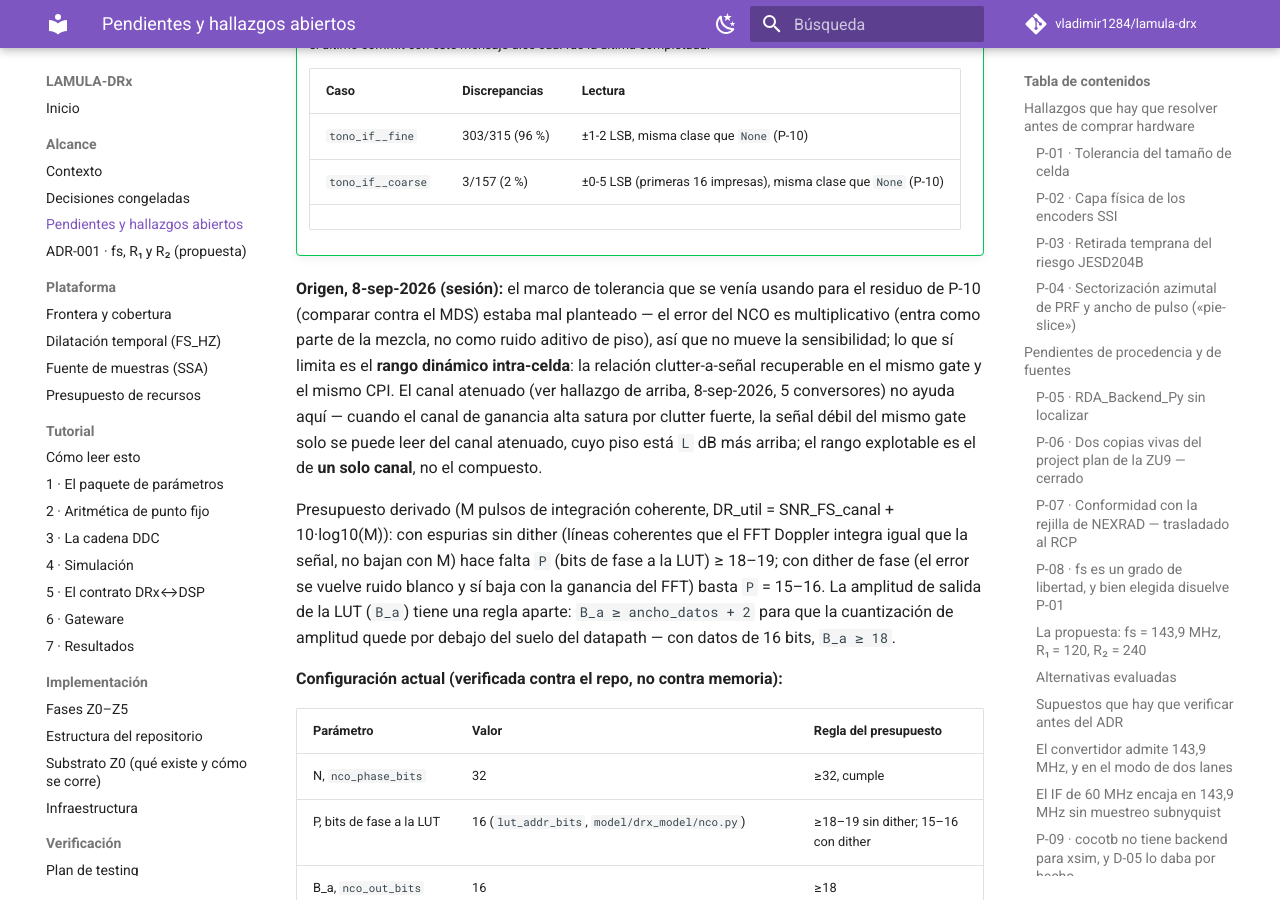
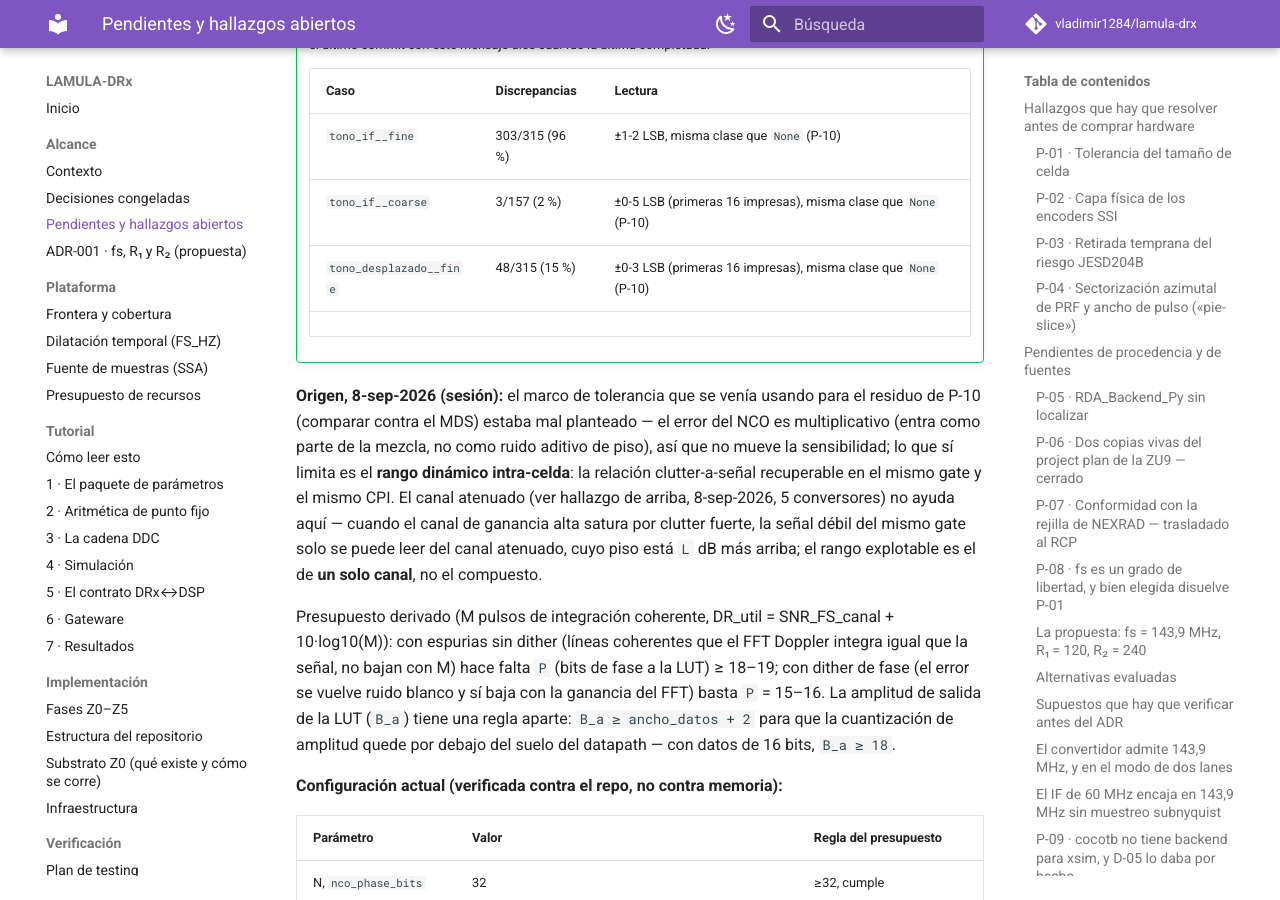
Before and after one commit to vladimir1284/lamula-drx, an MkDocs documentation site: the page built from docs/alcance/pendientes.md, in a window 1280 px wide and 900 px high, scrolled down 22319 px. Built offline with MkDocs 1.6.1 and Material for MkDocs 9.7.7, drawn with Linux system fonts in a browser that asks for light colours; comment, search, counter and statistics services are not loaded.

Commit message:
P-11: matriz Taylor -- tono_desplazado__fine: 48/315 (15%), max ±3 LSB en las primeras 16

```diff
--- a/docs/alcance/pendientes.md
+++ b/docs/alcance/pendientes.md
@@ -963,6 +963,7 @@
     |---|---|---|
     | `tono_if__fine` | 303/315 (96 %) | ±1-2 LSB, misma clase que `None` (P-10) |
     | `tono_if__coarse` | 3/157 (2 %) | ±0-5 LSB (primeras 16 impresas), misma clase que `None` (P-10) |
+    | `tono_desplazado__fine` | 48/315 (15 %) | ±0-3 LSB (primeras 16 impresas), misma clase que `None` (P-10) |
     <!-- L1_TAYLOR_MATRIX_MARKER -->
 
 **Origen, 8-sep-2026 (sesión):** el marco de tolerancia que se venía usando para el residuo de
```
